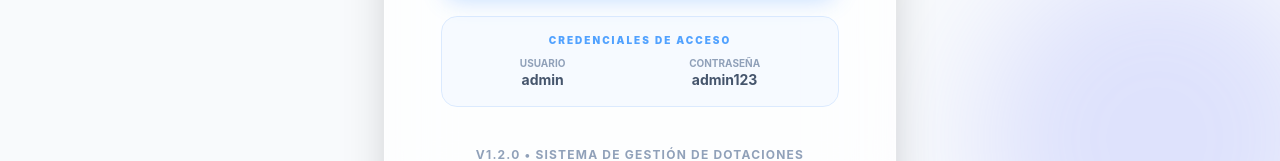
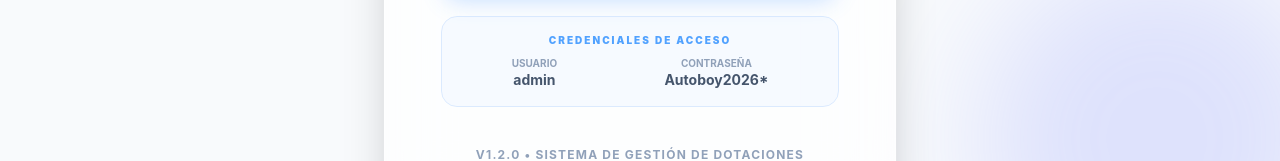
Before and after one commit to software-autoboy/Inventario-Dotacion, a React (Vite) app in the folder frontend/: page /login in a window 1280 px wide. Shown: the part 587-748 px from the top of the page. Built offline with nearby package versions, Linux system fonts and the light colour scheme; no server answers.

Commit message:
actualizacion de contraseña y usuario 2

```diff
--- a/frontend/src/pages/Login.tsx
+++ b/frontend/src/pages/Login.tsx
@@ -93,7 +93,7 @@ const Login: React.FC = () => {
             </div>
             <div className="flex flex-col items-center">
               <span className="text-[10px] text-slate-400 uppercase">Contraseña</span>
-              <span>admin123</span>
+              <span>Autoboy2026*</span>
             </div>
           </div>
         </div>
```
